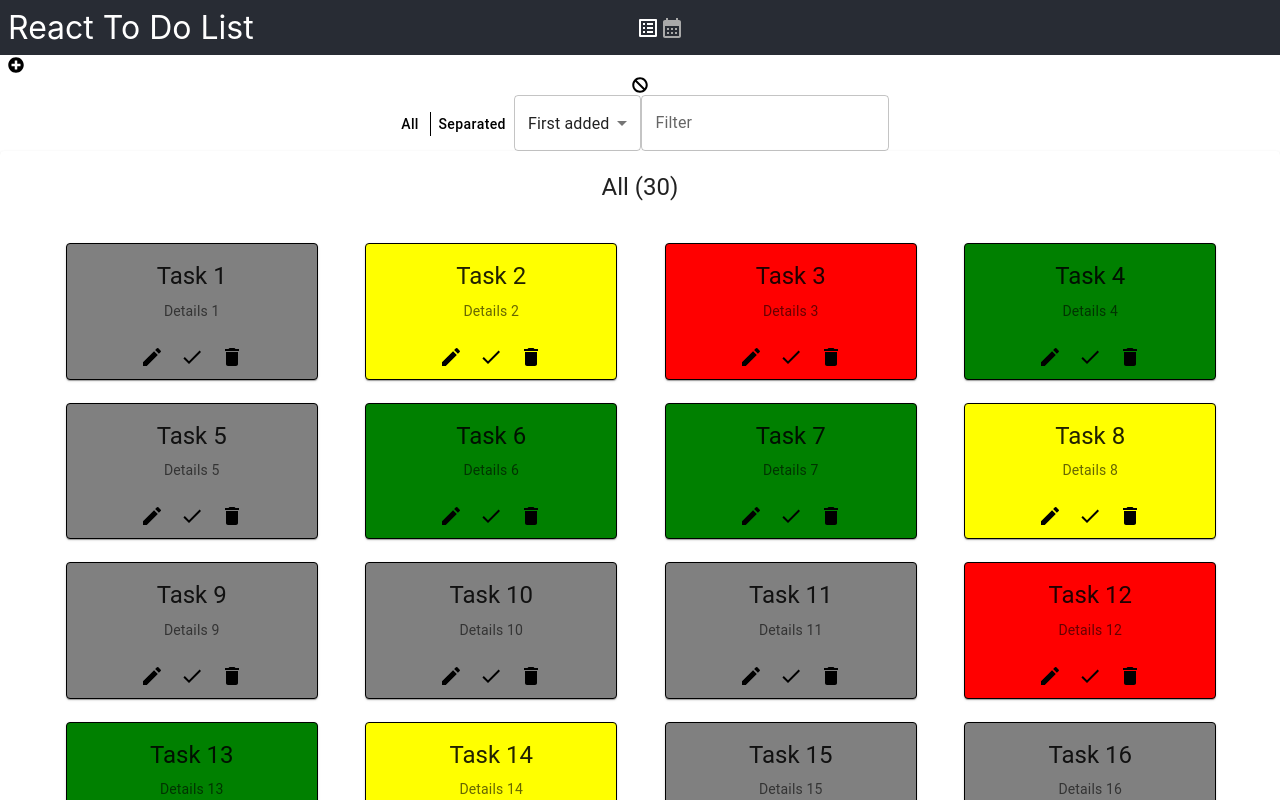
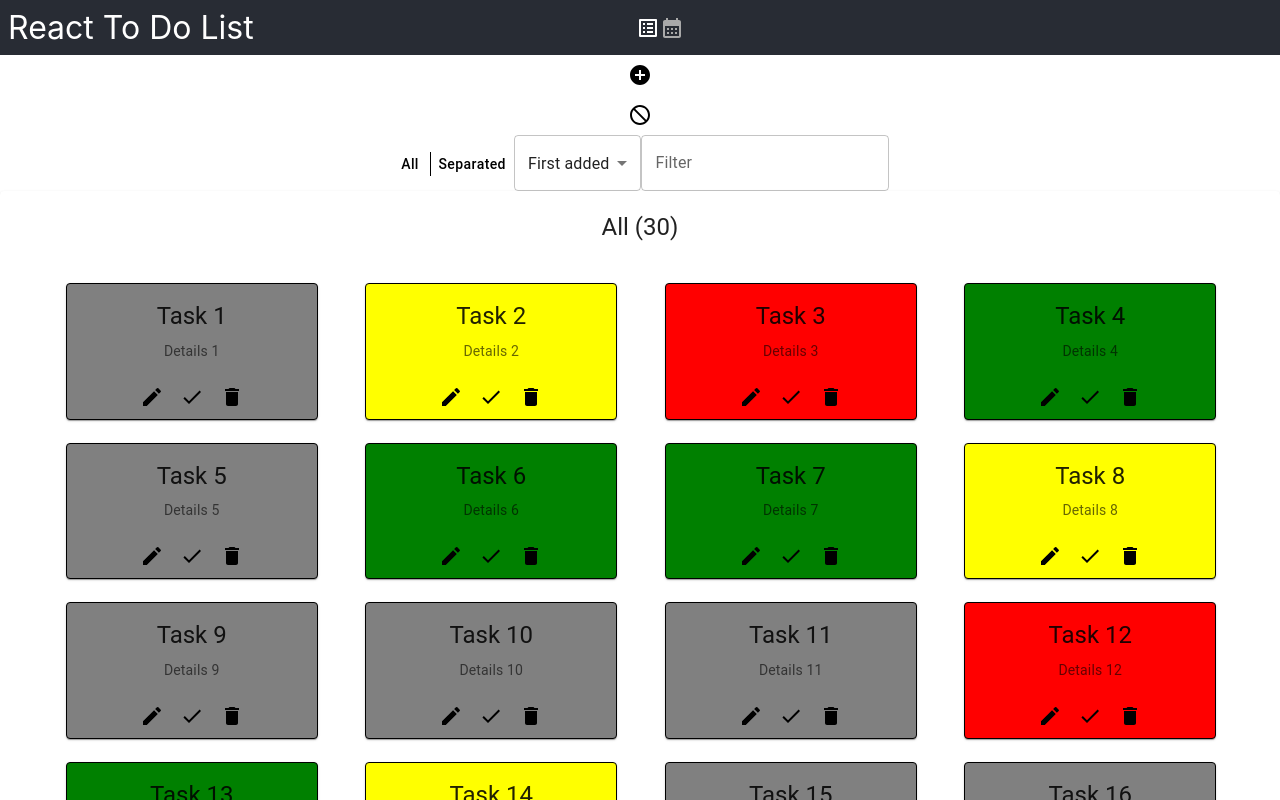
Before and after one commit to Skyrlon/react-todo-list, a React (Create React App) app: page / in a window 1280 px wide. Shown: the top 800 px of the page. Built offline with nearby package versions, Linux system fonts and the light colour scheme.

Commit message:
Change todo page icons by mui equivalent

```diff
--- a/src/pages/TodosPage.jsx
+++ b/src/pages/TodosPage.jsx
@@ -2,14 +2,15 @@ import { useState, useEffect } from "react";
 import styled from "styled-components";
 import PropTypes from "prop-types";
 
-import { FontAwesomeIcon } from "@fortawesome/react-fontawesome";
-import { faPlusCircle, faBan } from "@fortawesome/free-solid-svg-icons";
+import NotInterestedIcon from "@mui/icons-material/NotInterested";
+import AddCircleIcon from "@mui/icons-material/AddCircle";
 import {
   Select,
   MenuItem,
   TextField,
   ButtonGroup,
   Button,
+  IconButton,
 } from "@mui/material";
 
 import TodoList from "../components/TodoList.jsx";
@@ -200,16 +201,15 @@ const TodosPage = ({ todos, modifyTodos }) => {
 
   return (
     <StyledTodosPage>
-      <div className="add-button" onClick={() => setShowForm(true)}>
-        <FontAwesomeIcon icon={faPlusCircle} />
-      </div>
+      <IconButton onClick={() => setShowForm(true)}>
+        <AddCircleIcon sx={{ color: "black" }} />
+      </IconButton>
 
       <div>
         {!showCheckBoxes && (
-          <FontAwesomeIcon
-            icon={faBan}
-            onClick={() => setShowCheckBoxes(true)}
-          />
+          <IconButton onClick={() => setShowCheckBoxes(true)}>
+            <NotInterestedIcon sx={{ color: "black" }} />
+          </IconButton>
         )}
         {showCheckBoxes && (
           <ButtonGroup
```
